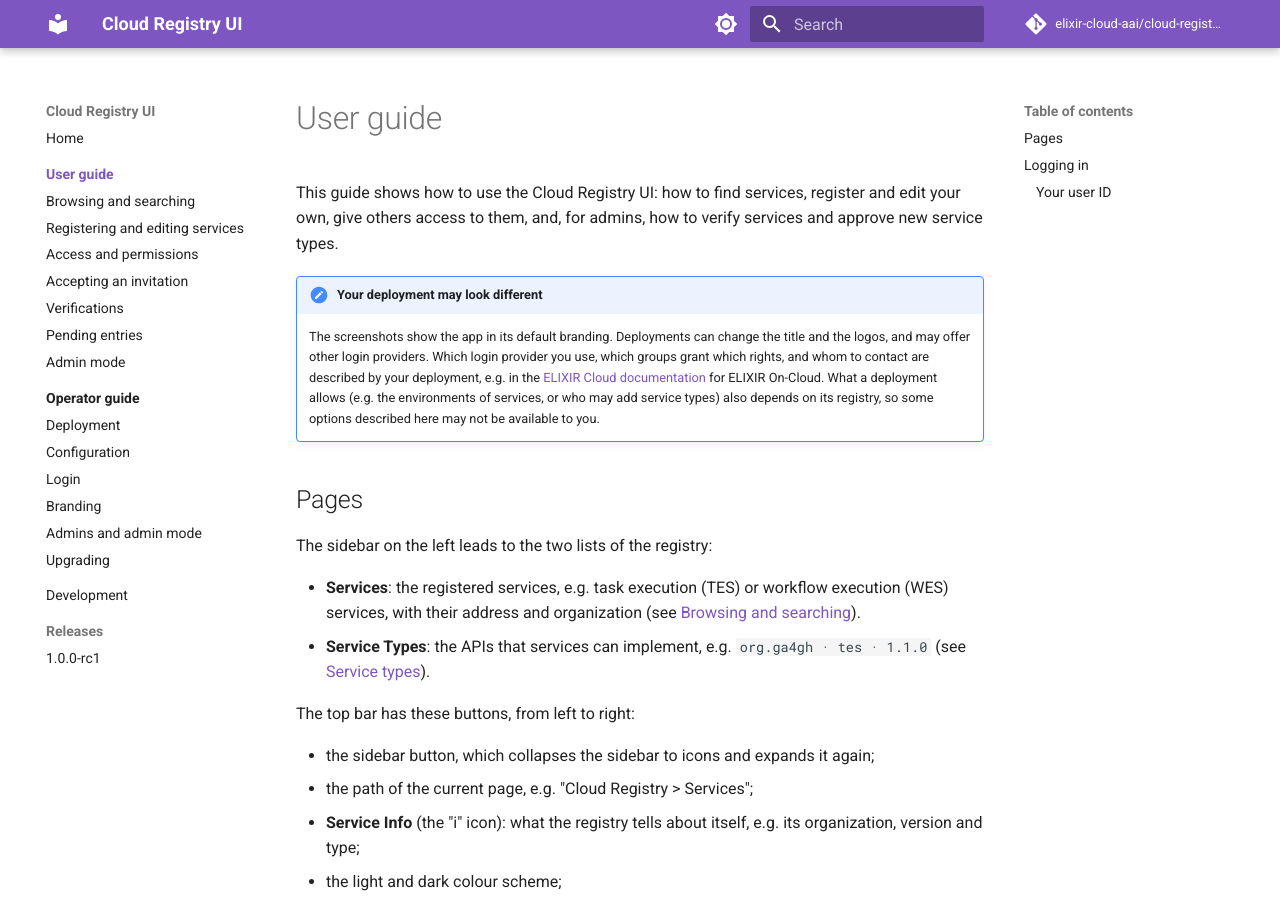
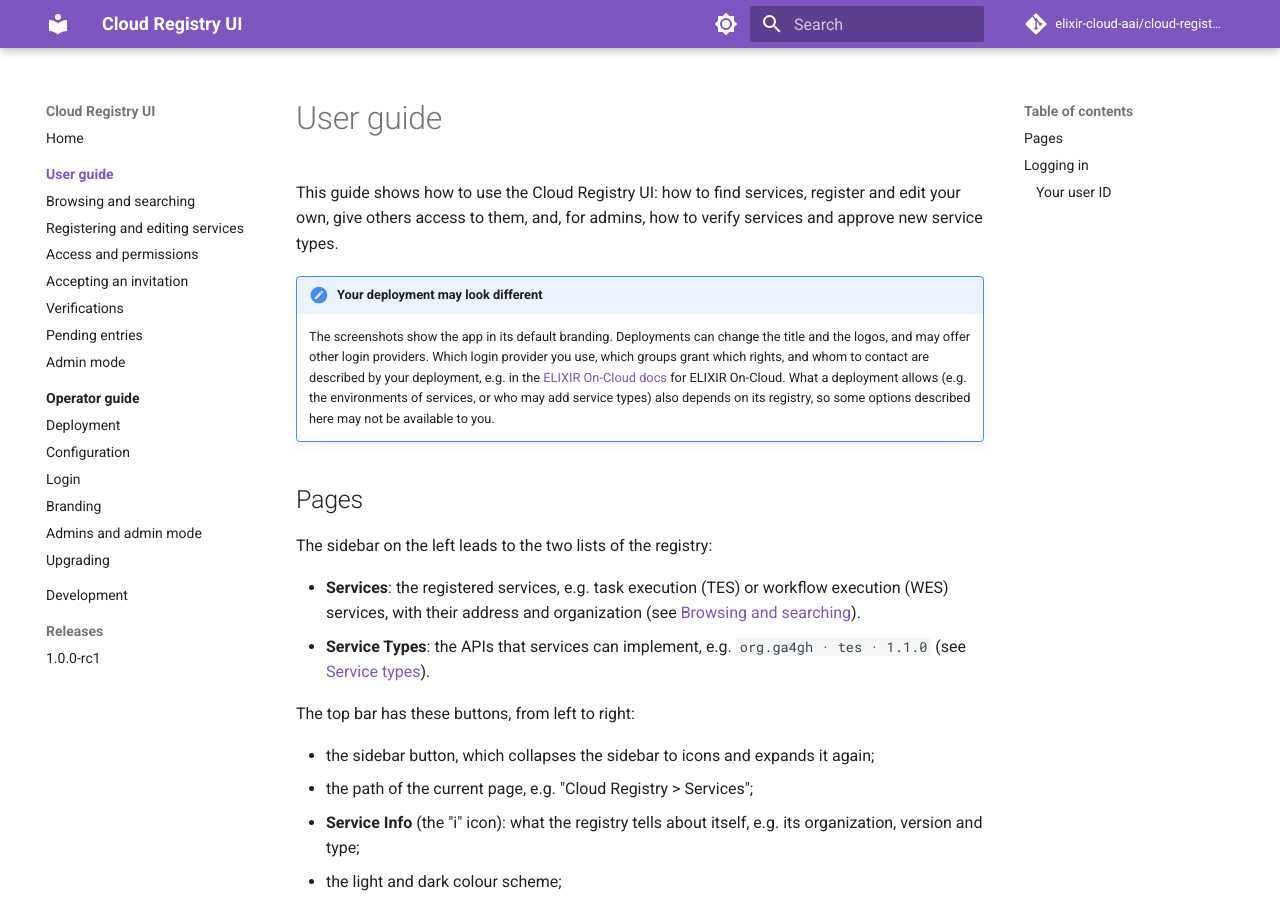
Before and after one commit to elixir-cloud-aai/cloud-registry-ui, an MkDocs documentation site: the page built from docs/user-guide/index.md, in a window 1280 px wide and 900 px high. Built offline with MkDocs 1.6.1 and Material for MkDocs 9.7.7, drawn with Linux system fonts in a browser that asks for light colours; comment, search, counter and statistics services are not loaded.

Commit message:
docs: link the new docs site
The ELIXIR On-Cloud docs moved from elixir-cloud-aai.github.io to
docs.elixir-on.cloud, and the old URLs don't redirect.

Co-Authored-By: Claude Opus 5.5 <noreply@anthropic.com>
Claude-Session: https://claude.ai/code/session_011FSoqMUX3EU35poH13xMgG

```diff
--- a/docs/user-guide/index.md
+++ b/docs/user-guide/index.md
@@ -9,8 +9,8 @@ how to verify services and approve new service types.
     The screenshots show the app in its default branding. Deployments can
     change the title and the logos, and may offer other login providers.
     Which login provider you use, which groups grant which rights, and whom
-    to contact are described by your deployment, e.g. in the [ELIXIR Cloud
-    documentation](https://elixir-cloud-aai.github.io/) for ELIXIR On-Cloud.
+    to contact are described by your deployment, e.g. in the [ELIXIR On-Cloud
+    docs](https://docs.elixir-on.cloud/) for ELIXIR On-Cloud.
     What a deployment allows (e.g. the environments of services, or who may
     add service types) also depends on its registry, so some options
     described here may not be available to you.
```
Also changed, not shown: docs/index.md (+1 -1 lines).
